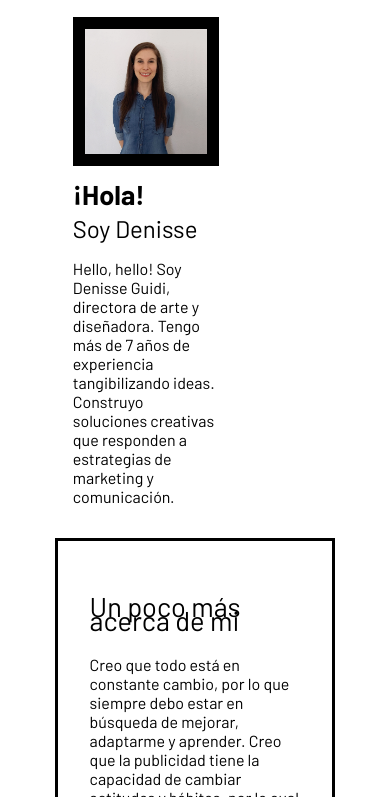
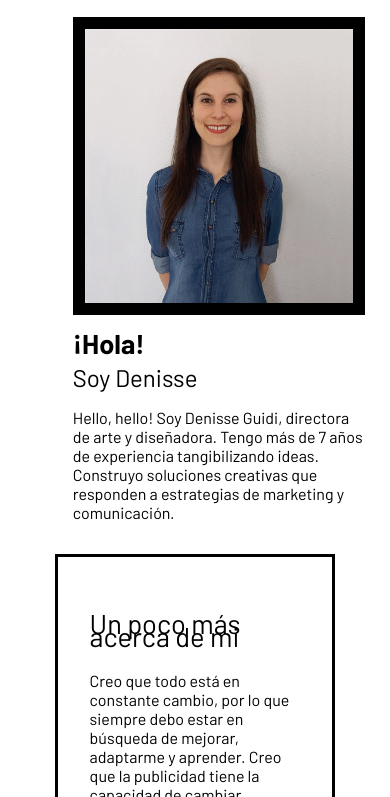
Before and after one commit to denisse-guidi/D, a plain HTML site: page about.html in a window 390 px wide. Shown: the part 47-844 px from the top of the page. Drawn offline with nearby package versions, Linux system fonts and the light colour scheme.

Commit message:
responsive doble columna arreglado

```diff
--- a/assets/css/d.css
+++ b/assets/css/d.css
@@ -275,4 +275,7 @@ footer div div div{
     div.columna-2-border {
         width: 100%;
       }
+    div.columna-mid{
+       width: 100%;
+    }
 }
```
